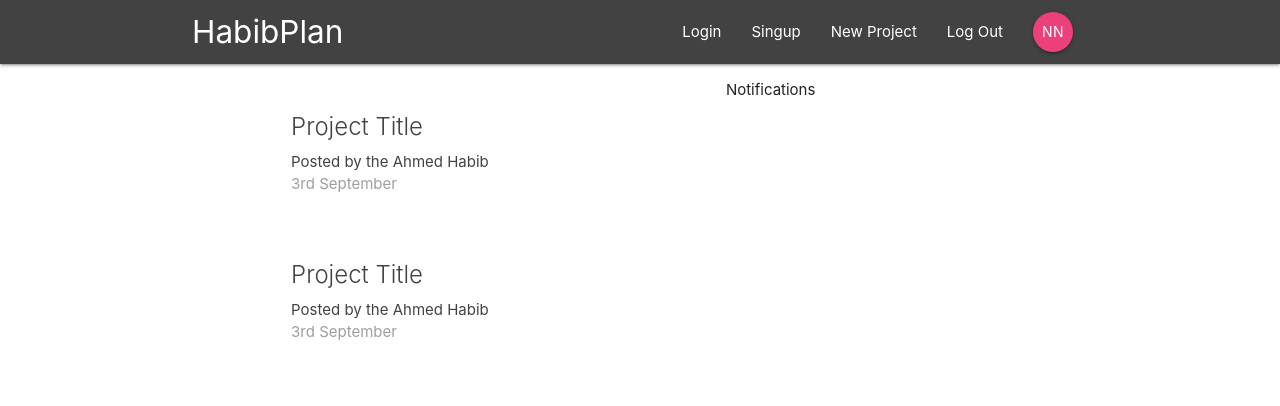
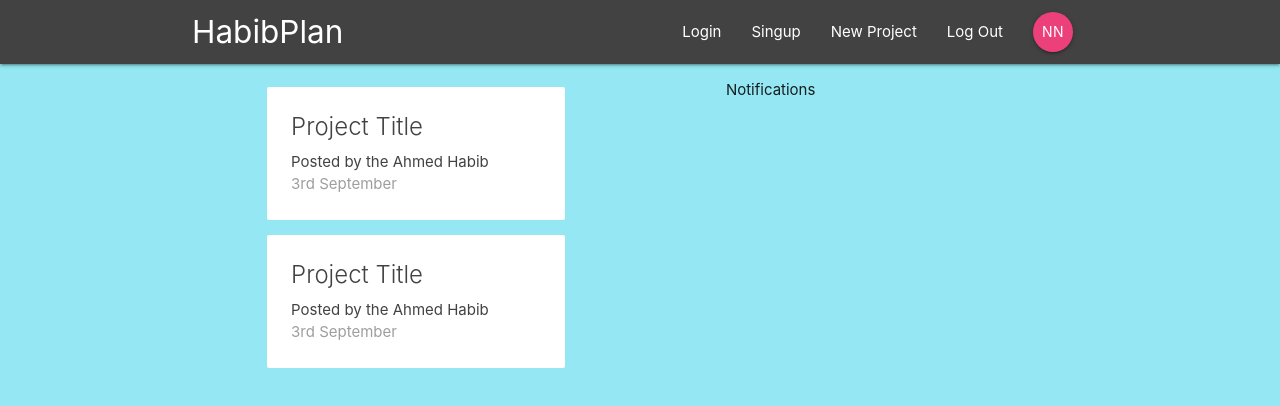
Before and after one commit to 4hmedhabib/Planning-Project, a React (Create React App) app: page / in a window 1280 px wide. Shown: the top 406 px of the page. Built offline with nearby package versions, Linux system fonts and the light colour scheme.

Commit message:
added background

```diff
--- a/src/index.css
+++ b/src/index.css
@@ -5,6 +5,7 @@ body {
     sans-serif;
   -webkit-font-smoothing: antialiased;
   -moz-osx-font-smoothing: grayscale;
+  background: url(./img/mario-bg.png) no-repeat;
 }
 
 code {
```
Also changed, not shown: src/img/mario-bg.png (added).
